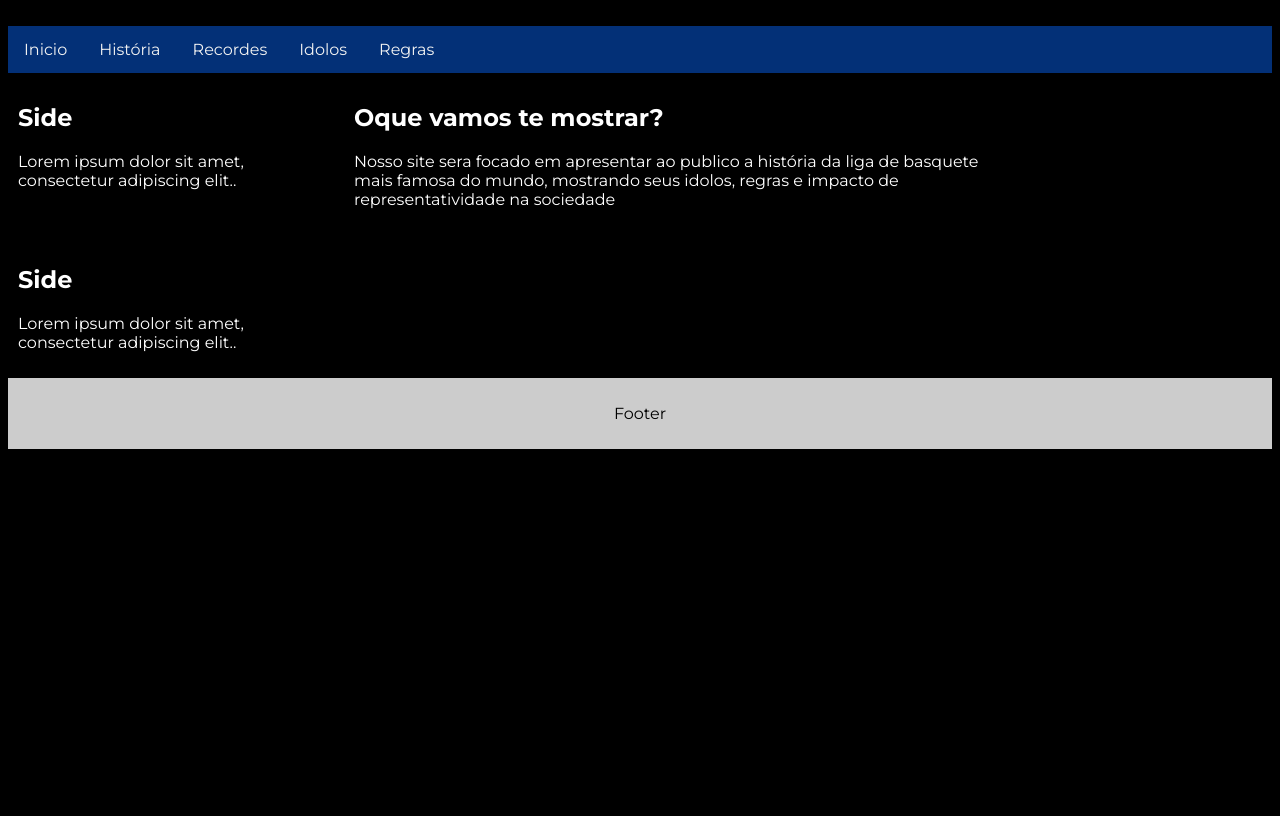
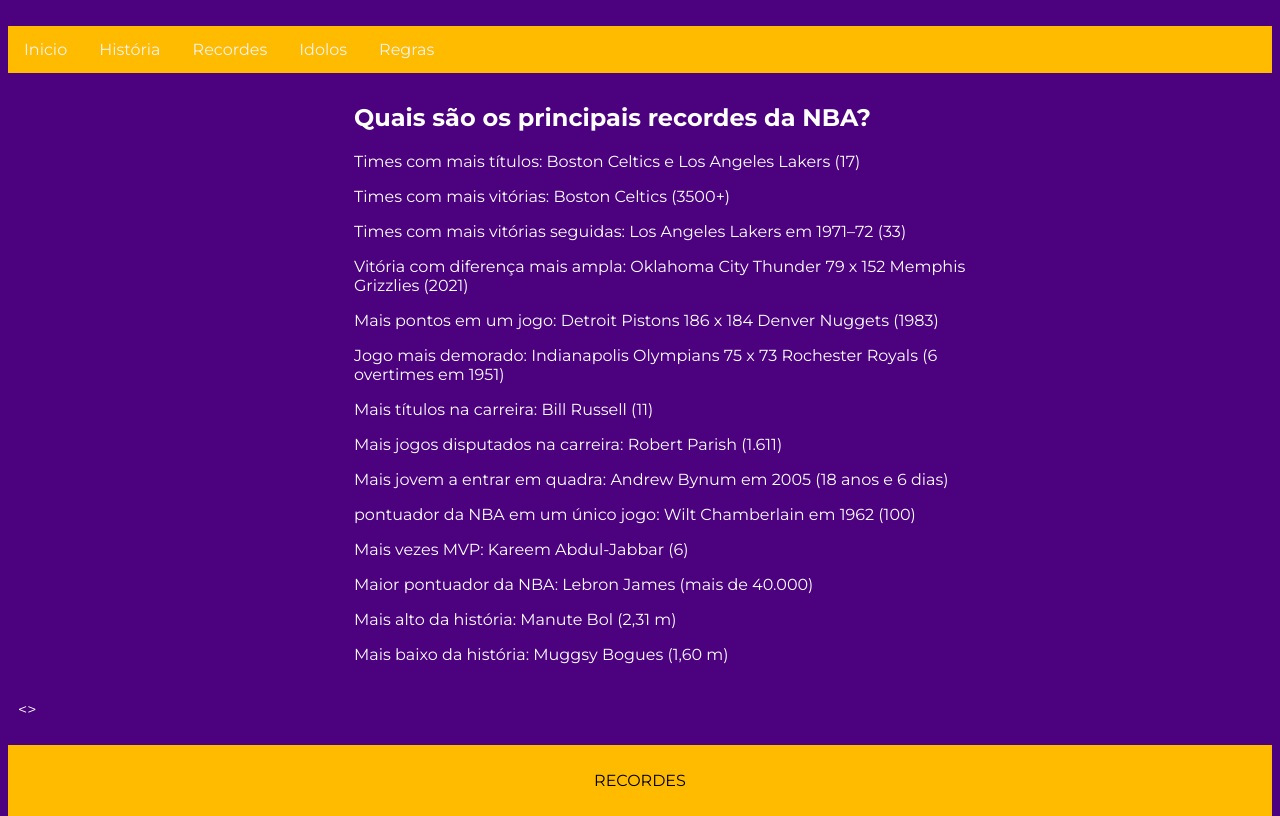
Before and after one commit to SABIO-SABIDO/web, a plain HTML site: page recordes.html in a window 1280 px wide. Shown: the part 104-920 px from the top of the page. Before the commit the page ends 800 px from the top, so only its background shows below. Drawn offline with Linux system fonts and the light colour scheme.

Commit message:
Add files via upload

```diff
--- a/css/style.css
+++ b/css/style.css
@@ -3,7 +3,7 @@
   width: 100%;
 }
 body{
-  background-color: #000;
+  background-color: #4c017e;
   color: #fff;
   font-family: "Montserrat", system-ui;
 
@@ -14,7 +14,7 @@
 }
 
 .header {
-  background-color: #000000;
+  background-color: #4c017e;
   padding: 20px;
   text-align: center;
 }
@@ -22,7 +22,7 @@
 /* Style the top navigation bar */
 .topnav {
   overflow: hidden;
-  background-color: #033077;
+  background-color: #ffbb00;
 }
 
 /* Style the topnav links */
@@ -73,7 +73,7 @@
 
 /* Style the footer */
 .footer {
-  background-color: #ccc;
+  background-color: #ffbb00;
   color: #000;
   padding: 10px;
   text-align: center;
--- a/recordes.html
+++ b/recordes.html
@@ -28,23 +28,38 @@
 
   <div class="row">
     <div class="column side">
-      <h2>Side</h2>
-      <p>Lorem ipsum dolor sit amet, consectetur adipiscing elit..</p>
+      <h2></h2>
+      <p></p>
     </div>
 
     <div class="column middle">
-      <h2>Oque vamos te mostrar?</h2>
-      <p>Nosso site sera focado em apresentar ao publico a história da liga de basquete mais famosa do mundo, mostrando seus idolos, regras e impacto de representatividade na sociedade </p>
+      <h2>Quais são os principais recordes da NBA?</h2>
+      <p>Times com mais títulos: Boston Celtics e Los Angeles Lakers (17)
+     <p> Times com mais vitórias: Boston Celtics (3500+)</p>
+      <p>Times com mais vitórias seguidas: Los Angeles Lakers em 1971–72 (33)</p>
+<p>Vitória com diferença mais ampla: Oklahoma City Thunder 79 x 152 Memphis Grizzlies (2021)</p>
+<p>Mais pontos em um jogo: Detroit Pistons 186 x 184 Denver Nuggets (1983)</p>
+<p>Jogo mais demorado: Indianapolis Olympians 75 x 73 Rochester Royals (6 overtimes em 1951)</p>
+
+
+<p>Mais títulos na carreira: Bill Russell (11)</p>
+<p>Mais jogos disputados na carreira: Robert Parish (1.611)</p>
+<p>Mais jovem a entrar em quadra: Andrew Bynum em 2005 (18 anos e 6 dias)</p>
+<p> pontuador da NBA em um único jogo: Wilt Chamberlain em 1962 (100)</p>
+<p>Mais vezes MVP: Kareem Abdul-Jabbar (6)</p>
+<p>Maior pontuador da NBA: Lebron James (mais de 40.000)</p>
+<p>Mais alto da história: Manute Bol (2,31 m)</p>
+<p>Mais baixo da história: Muggsy Bogues (1,60 m)</p>
     </div>
 
     <div class="column side">
-      <h2>Side</h2>
-      <p>Lorem ipsum dolor sit amet, consectetur adipiscing elit..</p>
+      <></>
+      <p></p>
     </div>
   </div>
 
   <div class="footer">
-    <p>Footer</p>
+    <p>RECORDES</p>
   </div>
 
 </body>
```
Also changed, not shown: historia.html (+1 -1 lines), idolos.html (+18 -9 lines), replit_zip_error_log.txt.
